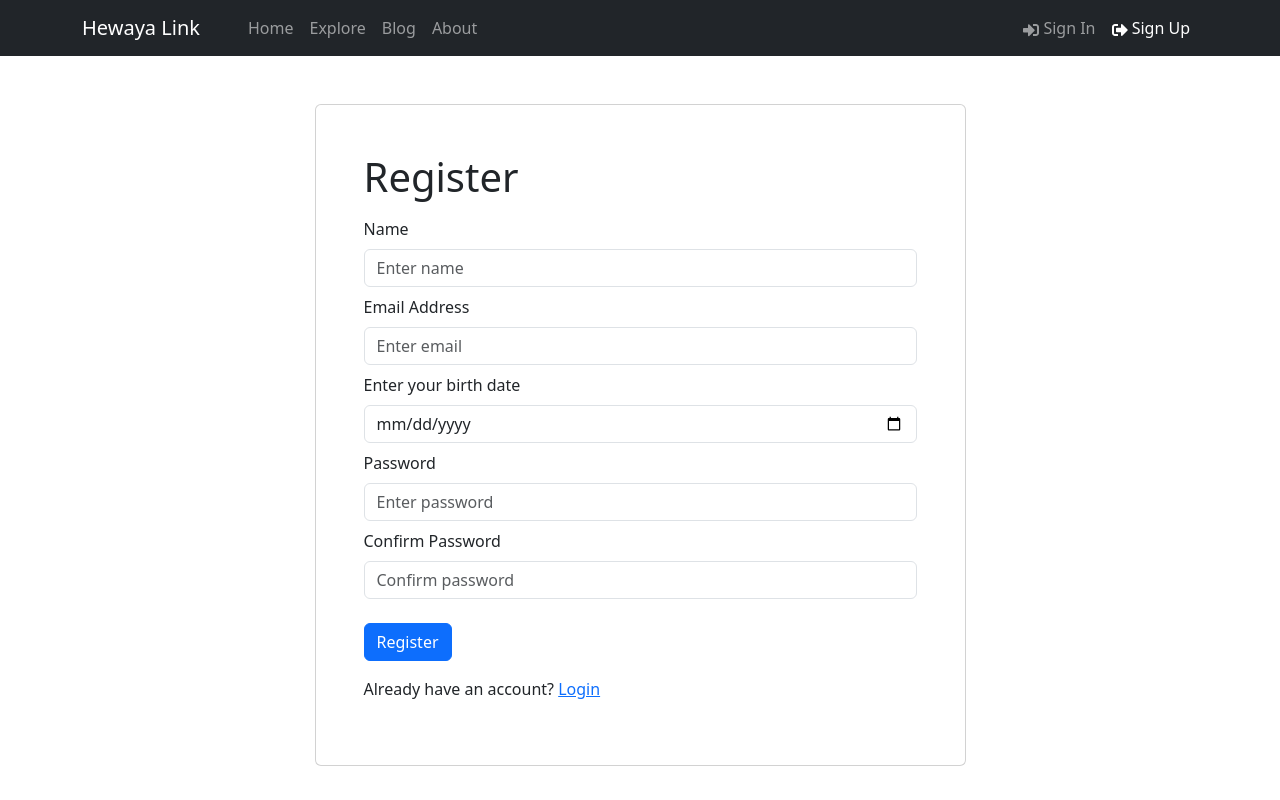
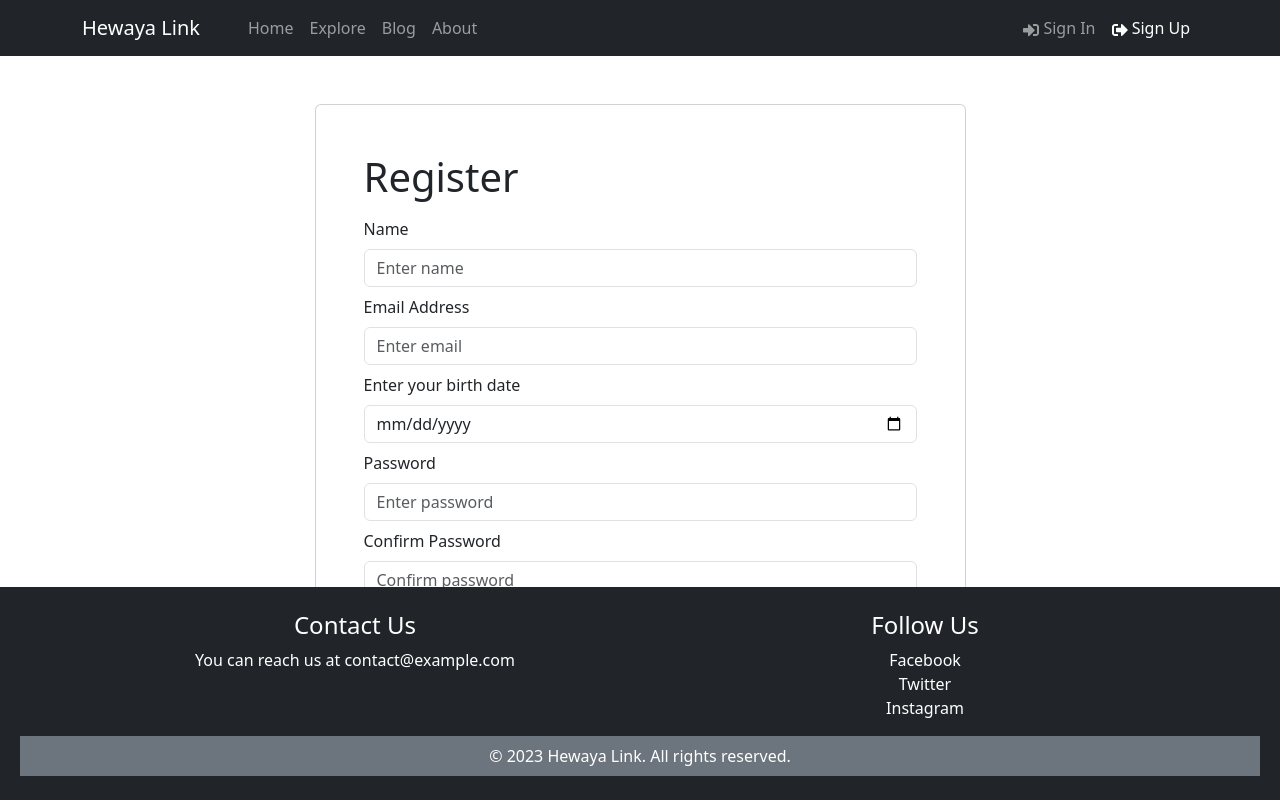
Before and after one commit to EntisarOsiami/Hewaya_Link, a React (Vite) app in the folder frontend/: page /register in a window 1280 px wide. Built offline with nearby package versions, Linux system fonts and the light colour scheme.

Commit message:
Added Footer

```diff
--- a/frontend/src/App.jsx
+++ b/frontend/src/App.jsx
@@ -3,6 +3,8 @@ import { Outlet } from 'react-router-dom';
 import { ToastContainer } from 'react-toastify';
 import 'react-toastify/dist/ReactToastify.css';
 import Header from './Components/Header';
+import Footer from './Components/Footer';
+import './styles.css';
 
 const App = () => {
   return (
@@ -12,6 +14,7 @@ const App = () => {
       <Container className='my-1'>
         <Outlet />
       </Container>
+      <Footer />
     </>
   );
 };
--- /dev/null
+++ b/frontend/src/Components/Footer.jsx
@@ -0,0 +1,37 @@
+import { Container, Row, Col } from 'react-bootstrap';
+
+const Footer = () => {
+  return (
+    <footer className="bg-dark text-white mt-auto py-4 footer">
+      <Container>
+        <Row>
+          <Col md={6}>
+            <h4>Contact Us</h4>
+            <p>
+              You can reach us at <a href="mailto:contact@example.com">contact@example.com</a>
+            </p>
+          </Col>
+          <Col md={6}>
+            <h4>Follow Us</h4>
+            <ul className="list-unstyled">
+              <li>
+                <a href="#">Facebook</a>
+              </li>
+              <li>
+                <a href="#">Twitter</a>
+              </li>
+              <li>
+                <a href="#">Instagram</a>
+              </li>
+            </ul>
+          </Col>
+        </Row>
+      </Container>
+      <div className="bg-secondary text-center py-2">
+        <p className="mb-0">&copy; {new Date().getFullYear()} Hewaya Link. All rights reserved.</p>
+      </div>
+    </footer>
+  );
+};
+
+export default Footer;
--- a/frontend/src/Screens/RegisterScreen.jsx
+++ b/frontend/src/Screens/RegisterScreen.jsx
@@ -39,6 +39,7 @@ const RegisterScreen = () => {
         const res = await register({ name, email, password,birthDate }).unwrap();
         dispatch(setCredentials({ ...res }));
         navigate('/');
+        toast.success('Registration successful');
       } catch (err) {
         toast.error(err?.data?.message || err.error);
       }
--- /dev/null
+++ b/frontend/src/styles.css
@@ -0,0 +1,16 @@
+
+.footer {
+    position: fixed;
+    bottom: 0;
+    width: 100%;
+    background-color: #343a40;
+    color: white;
+    padding: 20px;
+    text-align: center;
+  }
+
+
+  .footer a {
+    color: white;
+    text-decoration: none;
+  }
```
